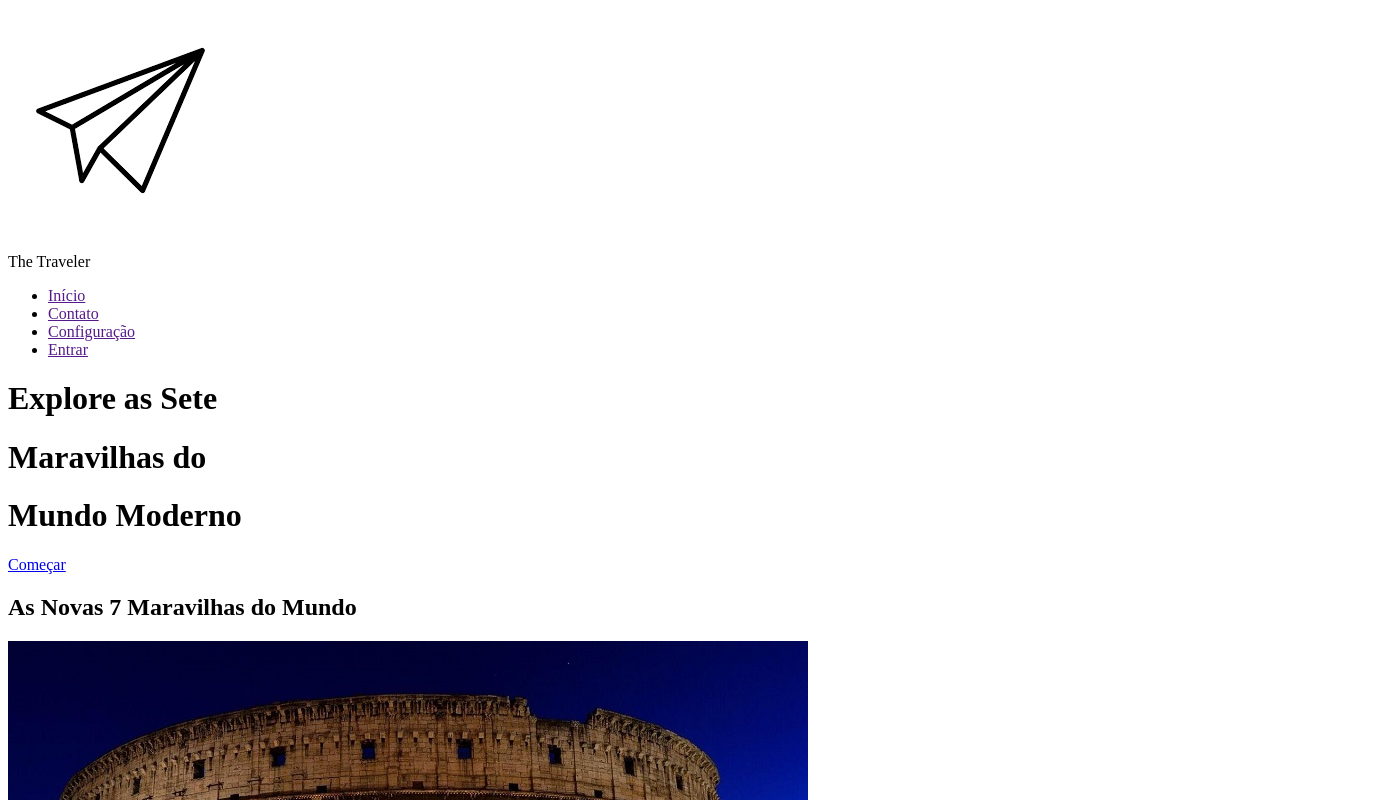
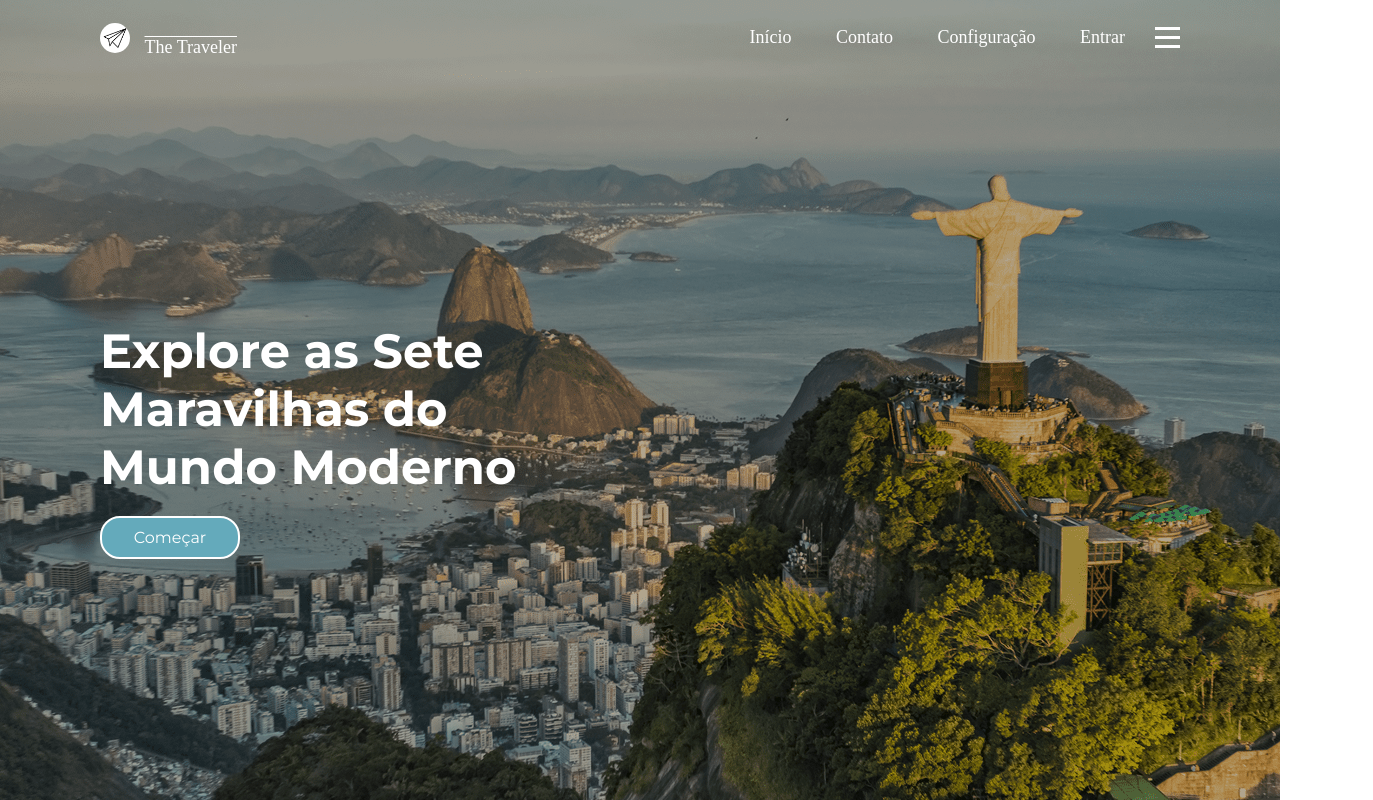
Before and after one commit to KauaLourenco/ModeloDeSite1, a plain HTML site: page index.html in a window 1280 px wide. Shown: the top 800 px of the page, 1373 px wide, since content can reach past the window. Drawn offline with Linux system fonts and the light colour scheme.

Commit message:
Fix .css name and background

```diff
--- a/index.html
+++ b/index.html
@@ -5,7 +5,7 @@
     <meta charset="UTF-8">
     <meta http-equiv="X-UA-Compatible" content="IE=edge">
     <meta name="viewport" content="width=device-width, initial-scale=1.0">
-    <link rel="stylesheet" href="Design.css">
+    <link rel="stylesheet" href="style.css">
     <link rel="stylesheet" href="responsive.css">
 
     <title>As 7 Maravilhas do Mundo Moderno</title>
--- a/style.css
+++ b/style.css
@@ -28,7 +28,7 @@ img:hover {
     grid-template-rows: 10% 90%;
     width: 100%;
     height: 100vh;
-    background: url(imagens/Background.jpg) no-repeat fixed center;
+    background: url('imagens/Background.jpg') no-repeat fixed center;
     z-index: 1;
     position: relative;
 }
```
